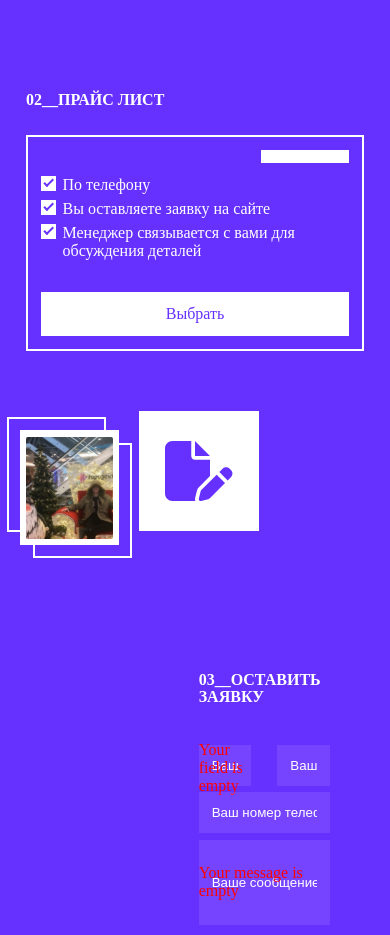
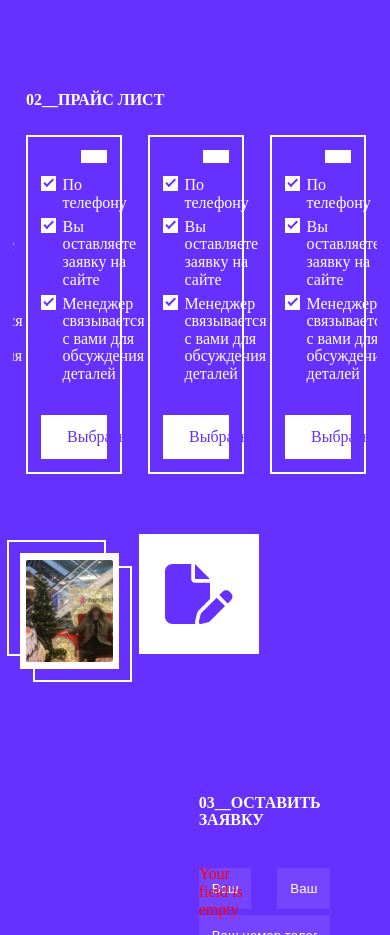
Before and after one commit to DenisSuperStar/Vue_lawyer_rostov, a Vue app: page / in a window 390 px wide. Shown: the part 2100-3035 px from the top of the page. Built offline with nearby package versions, Linux system fonts and the light colour scheme; no server answers.

Commit message:
Выполнена корректировка при передаче свойства responsive слайдеру

```diff
--- a/src/components/partials/PriceList.vue
+++ b/src/components/partials/PriceList.vue
@@ -5,7 +5,7 @@
         <font-awesome-icon icon="fa-solid fa-briefcase" />
       </div>
       <h3 :class="[$style.priceListTitle]">02__Прайс лист</h3>
-      <VueSlickCarousel v-bind="settings">
+      <VueSlickCarousel v-bind="services">
         <div
           :class="[$style.priceListItem]"
           v-for="(service, index) in serviceList"
@@ -92,7 +92,7 @@ export default {
         subtitle: "",
         price: null,
       }),
-      settings: {
+      services: {
         arrows: false,
         dots: false,
         touchMove: true,
@@ -103,28 +103,28 @@ export default {
         responsive: [
           {
             breakpoint: 360,
-            settings: {
+            services: {
               slidesToShow: 1,
               slidesToScroll: 1,
             },
           },
           {
             breakpoint: 768,
-            settings: {
+            services: {
               slidesToShow: 1,
               slidesToScroll: 1,
             },
           },
           {
             breakpoint: 1024,
-            settings: {
+            services: {
               slidesToShow: 2,
               slidesToScroll: 2,
             },
           },
           {
             breakpoint: 1366,
-            settings: {
+            services: {
               slidesToShow: 2,
               slidesToScroll: 2,
             },
```
